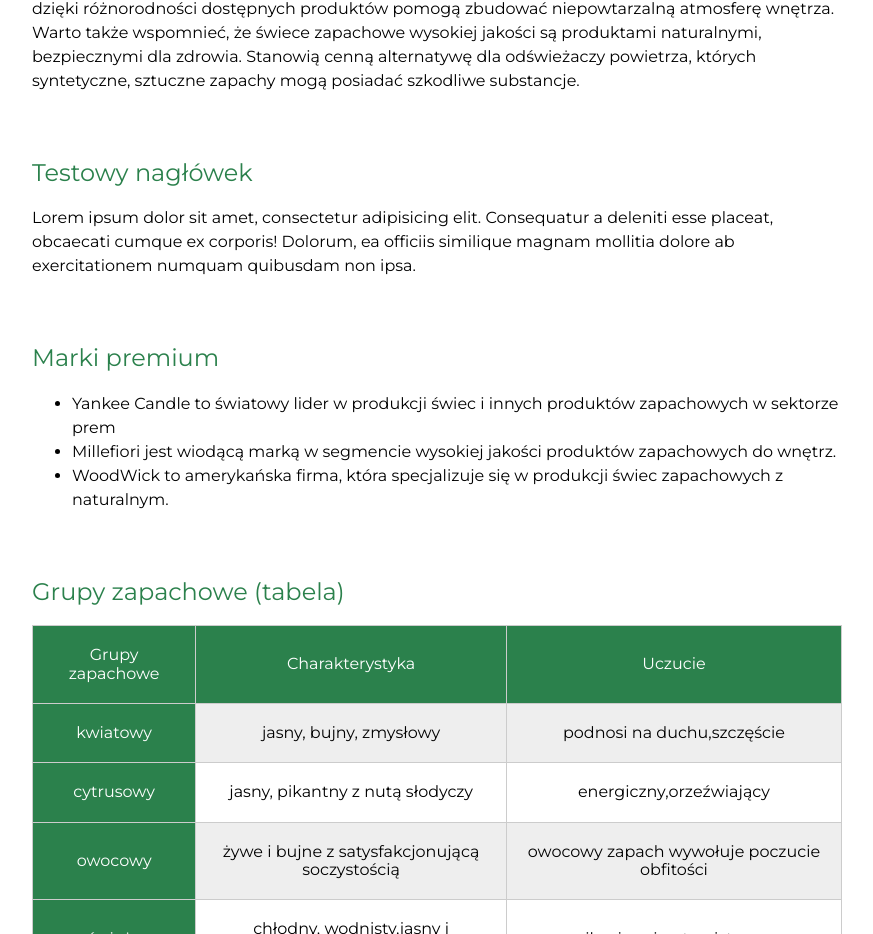
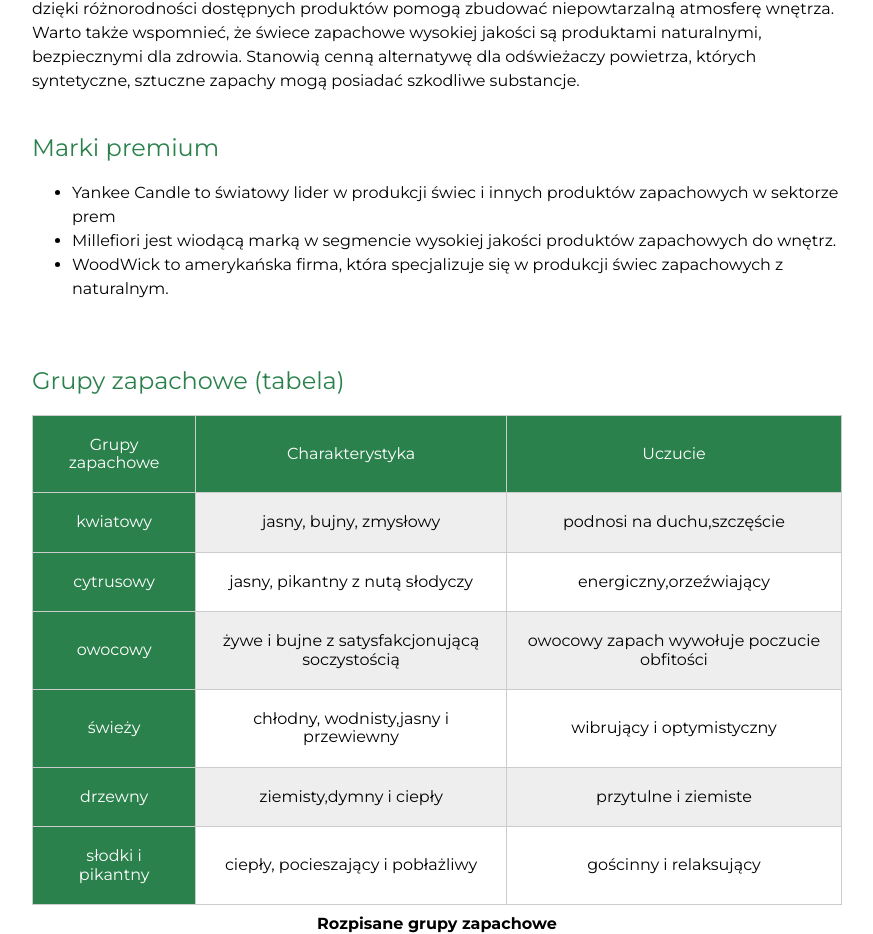
Before and after one commit to KingaPalijewska/homepage, a plain HTML site: page index.html in a window 1280 px wide. Shown: the part 777-1711 px from the top of the page, without its empty margins (203-1076 px from the left). Drawn offline with nearby package versions, Linux system fonts and the light colour scheme.

Commit message:
section deleted

```diff
--- a/index.html
+++ b/index.html
@@ -78,14 +78,7 @@
                     wysokiej jakości są produktami naturalnymi, bezpiecznymi dla zdrowia. Stanowią cenną alternatywę dla
                     odświeżaczy powietrza, których syntetyczne, sztuczne zapachy mogą posiadać szkodliwe substancje.
                 </p>
-            </section>
-            <section id="nowy-akapit" class="section">
-                <h2 class="section__subHeader">Testowy nagłówek</h2>
-                <p class="section__paragraph">
-               Lorem ipsum dolor sit amet, consectetur adipisicing elit. Consequatur a deleniti esse placeat, obcaecati cumque ex corporis! Dolorum, ea officiis similique magnam mollitia dolore ab exercitationem numquam quibusdam non ipsa.
 
-                </p>
-            </section>
             <section id="marki-premium" class="section">
                 <h2 class="section__subHeader"> Marki premium</h2>
 
@@ -109,7 +102,7 @@
                         </caption>
 
 
-                        <tr class="table_row">
+                        <tr class="table__row">
                             <th class="table__cell table__cell--header" scope="col">
                                 Grupy zapachowe
                             </th>
```
